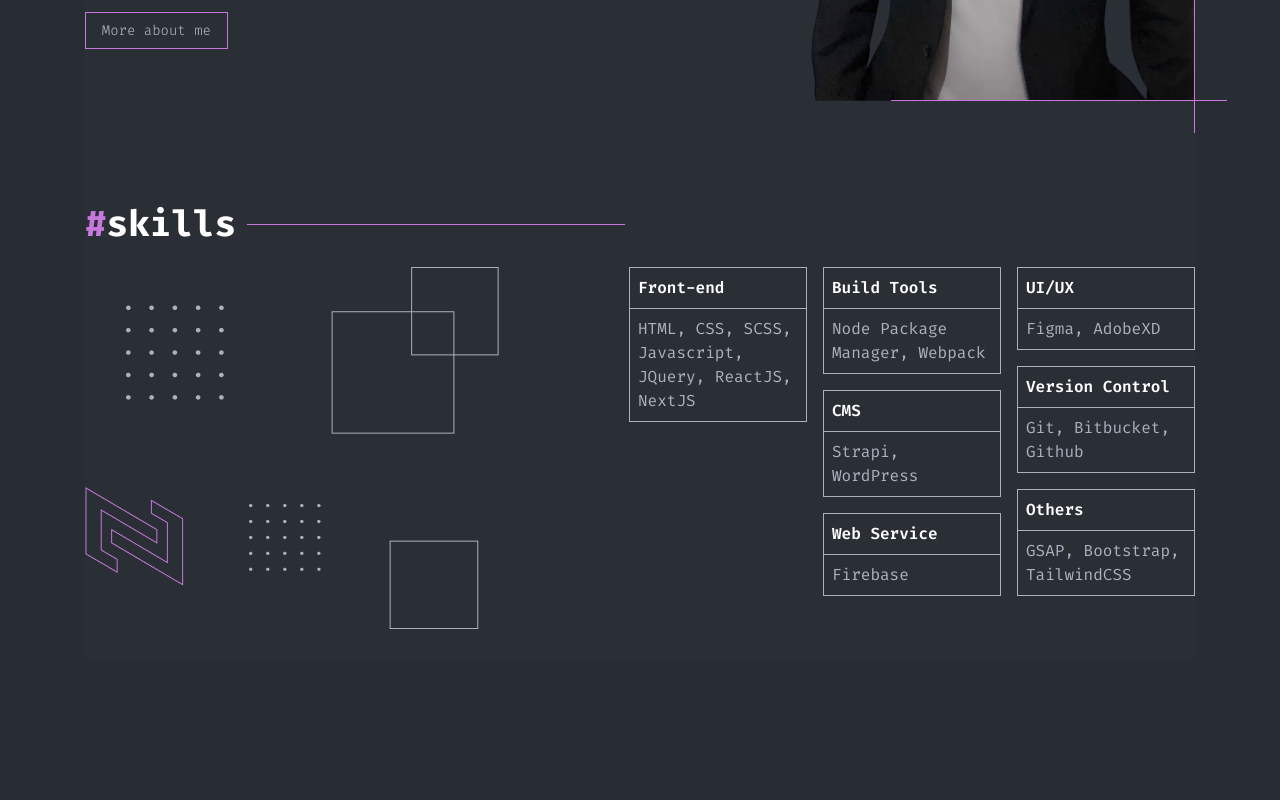
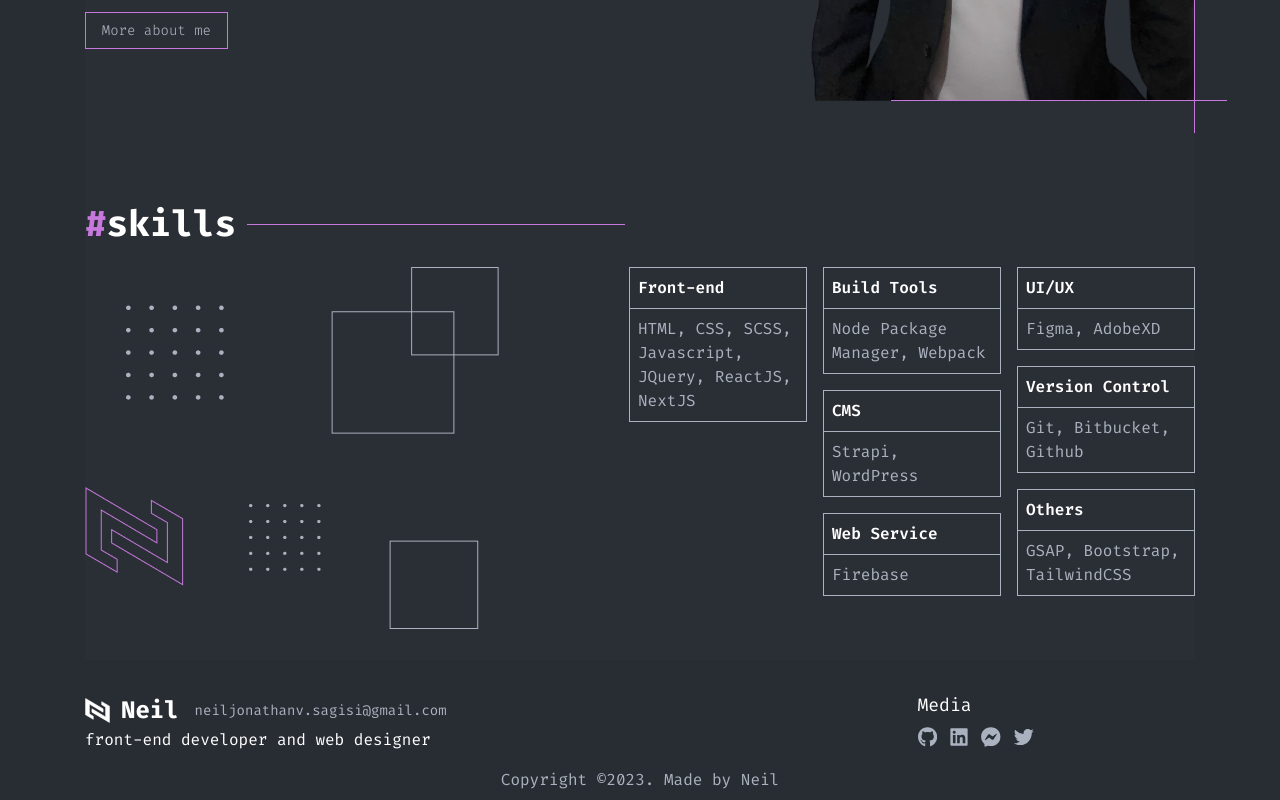
Before and after one commit to NJVS/portfolio-v2, a React (Create React App) app: page / in a window 1280 px wide. Shown: the part 2259-3059 px from the top of the page. Before the commit the page ends 2919 px from the top, so only its background shows below. Built offline with nearby package versions, Linux system fonts and the light colour scheme.

Commit message:
home page done

```diff
--- a/src/pages/Home/Home.jsx
+++ b/src/pages/Home/Home.jsx
@@ -5,6 +5,7 @@ import Quote from './components/Quote/Quote';
 import FeaturedProjects from './components/FeaturedProjects/FeaturedProjects';
 import AboutMe from './components/AboutMe/AboutMe';
 import Skills from './components/Skills/Skills';
+import Footer from 'components/Footer/Footer';
 
 
 const Home = () => {
@@ -15,6 +16,7 @@ const Home = () => {
       <FeaturedProjects />
       <AboutMe />
       <Skills />
+      <Footer />
     </div>
   )
 }
```
